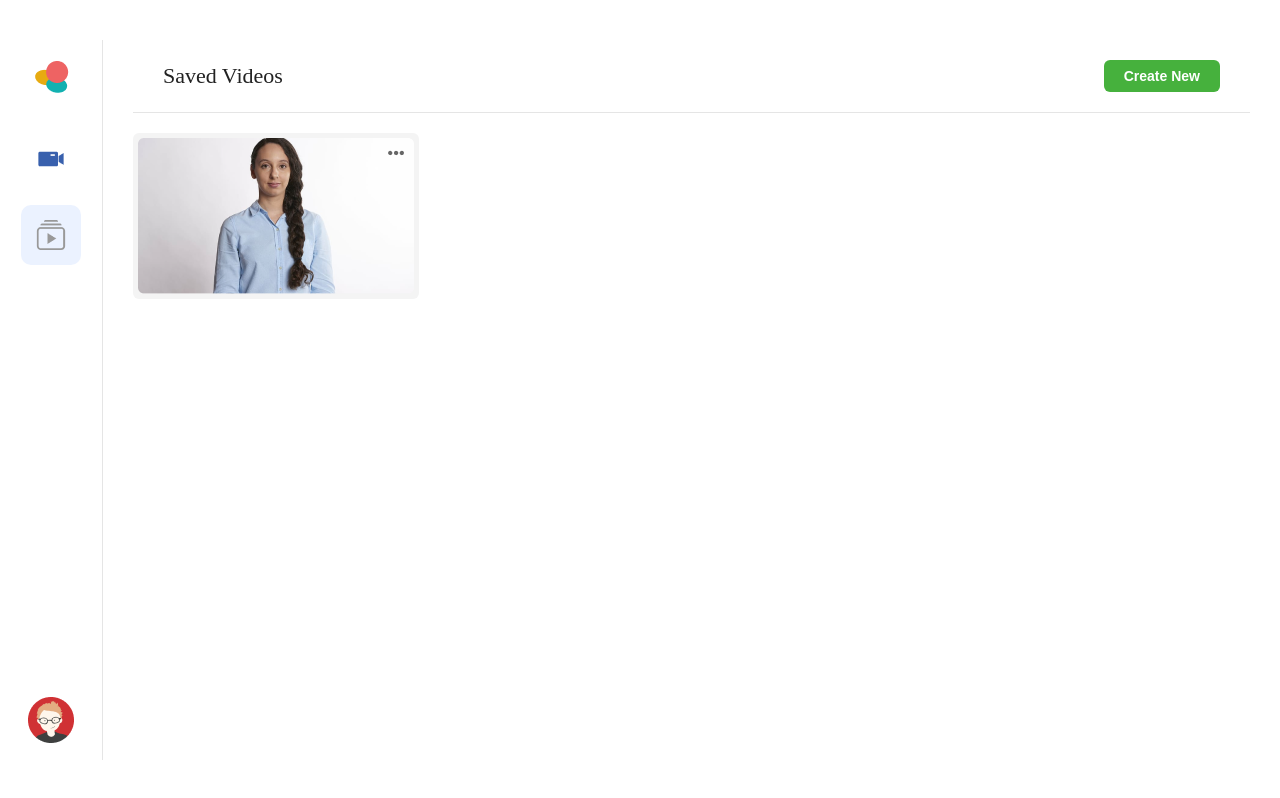
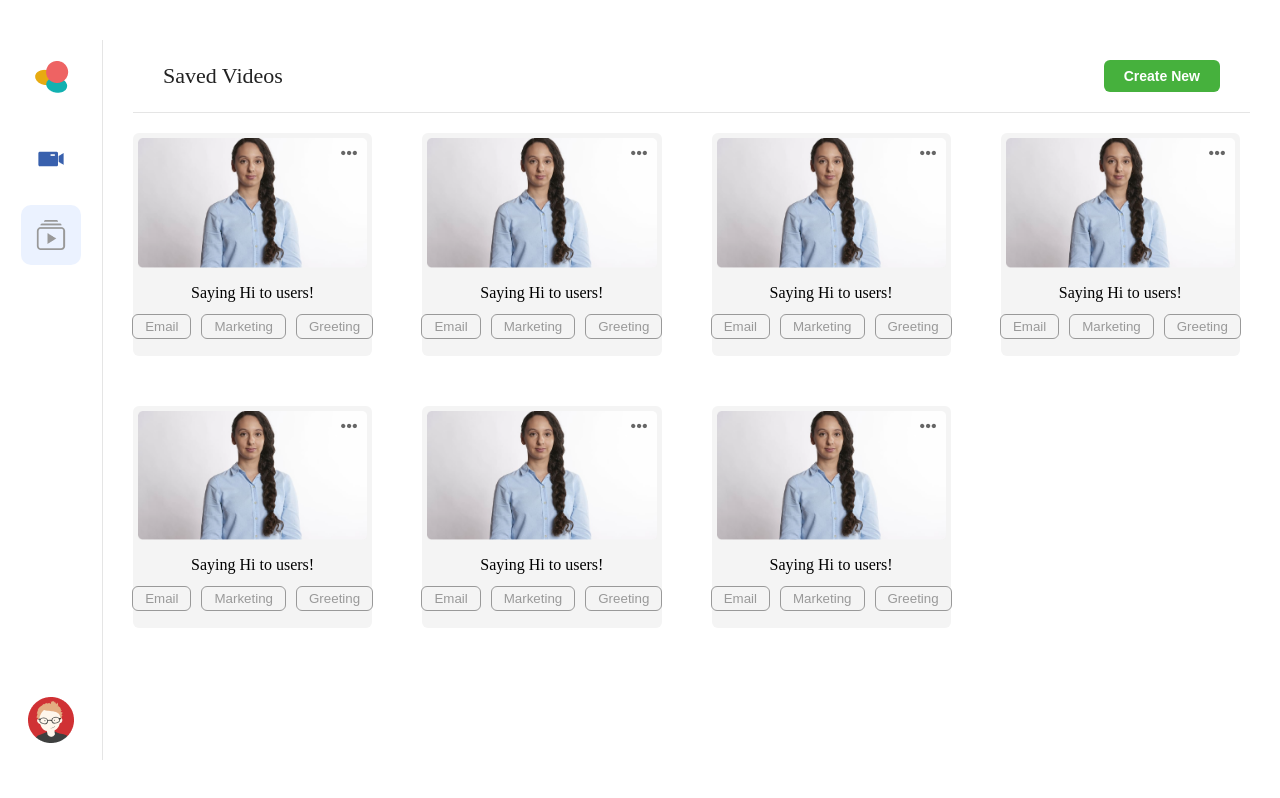
Before and after one commit to saltukosmanlioglu/sample-smartcow, a React (Create React App) app: page /library in a window 1280 px wide. Built offline with nearby package versions, Linux system fonts and the light colour scheme.

Commit message:
add: video-card component

```diff
--- a/src/pages/detail/library/Library.scss
+++ b/src/pages/detail/library/Library.scss
@@ -1,2 +1,9 @@
 .library {
 }
+
+.gutter {
+  display: flex;
+  flex-wrap: wrap;
+  flex-direction: row;
+  gap: 50px;
+}
--- a/src/pages/detail/library/Library.tsx
+++ b/src/pages/detail/library/Library.tsx
@@ -2,7 +2,7 @@ import React from "react";
 
 import { ButtonProps } from "components/button";
 import Main from "layout/main";
-import Video from "widgets/video";
+import VideoCard from "widgets/video-card";
 
 import "./Library.scss";
 
@@ -16,7 +16,15 @@ const Library: React.FunctionComponent = () => {
       headerProps={{ actions: actions, title: "Saved Videos" }}
       title="Library"
     >
-      <Video />
+      <div className="gutter">
+        <VideoCard />
+        <VideoCard />
+        <VideoCard />
+        <VideoCard />
+        <VideoCard />
+        <VideoCard />
+        <VideoCard />
+      </div>
     </Main>
   );
 };
--- /dev/null
+++ b/src/widgets/video-card/VideoCard.scss
@@ -0,0 +1,48 @@
+.video-card {
+  background: #f4f4f4;
+  border-radius: 6px;
+  padding: 5px;
+  position: relative;
+  width: calc(25% - 40px);
+  text-align: center;
+
+  &-context-menu {
+    position: absolute;
+    top: 6px;
+    right: 9px;
+    z-index: 100;
+    border-radius: 50%;
+    display: flex;
+    align-items: center;
+    justify-content: center;
+    padding: 5px;
+
+    &:hover {
+      background-color: rgb(188, 188, 188);
+    }
+  }
+
+  & > p {
+    text-align: center;
+    margin-top: 12px;
+  }
+
+  &-subject {
+    margin: 12px 0;
+    display: flex;
+    flex-direction: row;
+    align-items: center;
+    justify-content: center;
+
+    button {
+      border: 1px solid #999999;
+      border-radius: 6px;
+      color: #999999;
+      padding: 4px 12px;
+
+      &:not(:last-child) {
+        margin-right: 10px;
+      }
+    }
+  }
+}
--- /dev/null
+++ b/src/widgets/video-card/VideoCard.tsx
@@ -0,0 +1,29 @@
+import React from "react";
+
+import { VideoCardProps } from "./types";
+import "./VideoCard.scss";
+
+const VideoCard: React.FunctionComponent<VideoCardProps> = () => {
+  return (
+    <div className="video-card">
+      <button className="video-card-context-menu">
+        <img alt="Three Dot" src="/images/three-dot.png" />
+      </button>
+      <img src="/images/medium-people2.png" width={"100%"} alt="People" />
+      <p>Saying Hi to users!</p>
+      <div className="video-card-subject">
+        <button>
+          <p>Email</p>
+        </button>
+        <button>
+          <p>Marketing</p>
+        </button>
+        <button>
+          <p>Greeting</p>
+        </button>
+      </div>
+    </div>
+  );
+};
+
+export default VideoCard;
--- /dev/null
+++ b/src/widgets/video-card/index.ts
@@ -0,0 +1 @@
+export { default } from "./VideoCard";
--- /dev/null
+++ b/src/widgets/video-card/types.ts
@@ -0,0 +1 @@
+export interface VideoCardProps {}
--- a/src/widgets/video/Video.scss
+++ /dev/null
@@ -1,14 +0,0 @@
-.video {
-  background: #f4f4f4;
-  border-radius: 6px;
-  width: min-content;
-  padding: 5px;
-  position: relative;
-
-  &-context-menu {
-    position: absolute;
-    top: 11px;
-    right: 14px;
-    z-index: 100;
-  }
-}
--- a/src/widgets/video/Video.tsx
+++ /dev/null
@@ -1,17 +0,0 @@
-import React from "react";
-
-import { VideoProps } from "./types";
-import "./Video.scss";
-
-const Video: React.FunctionComponent<VideoProps> = () => {
-  return (
-    <div className="video">
-      <button className="video-context-menu">
-        <img src="/images/three-dot.png" alt="Three Dot" />
-      </button>
-      <img src="/images/medium-people2.png" alt="People" />
-    </div>
-  );
-};
-
-export default Video;
--- a/src/widgets/video/index.ts
+++ /dev/null
@@ -1 +0,0 @@
-export { default } from "./Video";
--- a/src/widgets/video/types.ts
+++ /dev/null
@@ -1 +0,0 @@
-export interface VideoProps {}
```
